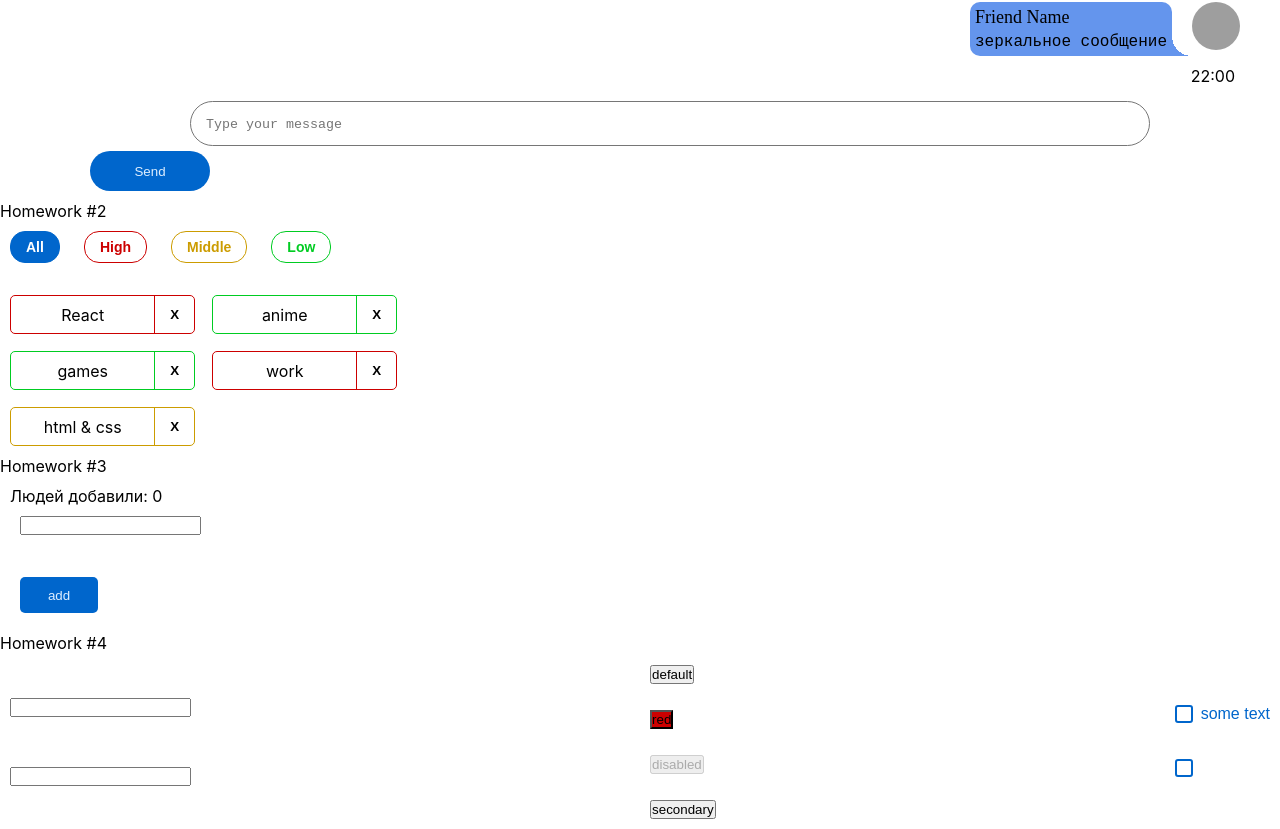
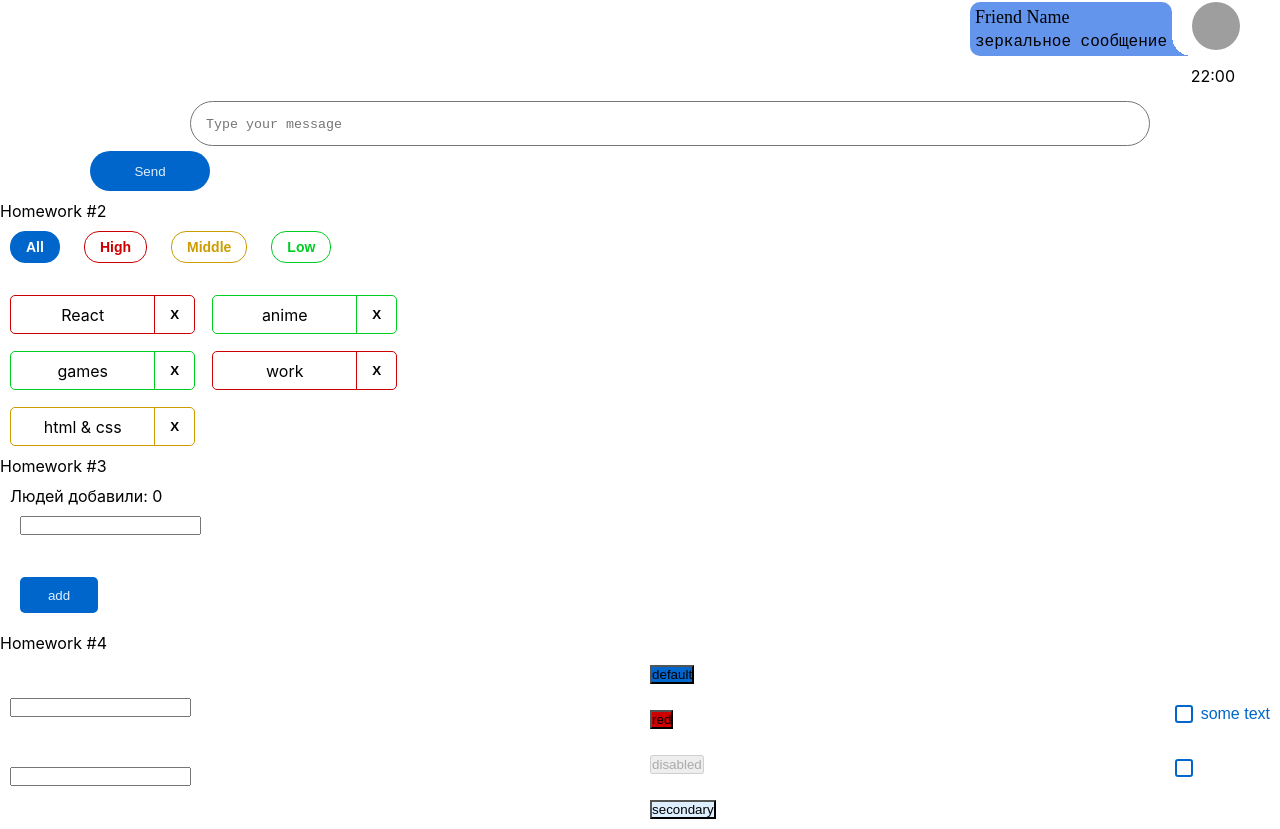
Before and after one commit to TommySheully/hws2-master, a React (Create React App) app: page / in a window 1280 px wide. Shown: the part 142-971 px from the top of the page. Built offline with nearby package versions, Linux system fonts and the light colour scheme; grey boxes are pictures that could not be loaded.

Commit message:
did hw-4 .secondary {     background-color: #DDEEFF; }
.default {
    background-color: #0066cc;
}

```diff
--- a/src/s2-homeworks/hw04/common/c2-SuperButton/SuperButton.module.css
+++ b/src/s2-homeworks/hw04/common/c2-SuperButton/SuperButton.module.css
@@ -2,12 +2,15 @@
 }
 
 .disabled {
+
 }
 
 .secondary {
+    background-color: #DDEEFF;
 }
 
 .default {
+    background-color: #0066cc;
 }
 
 .red {
--- a/src/s2-homeworks/hw04/common/c2-SuperButton/SuperButton.tsx
+++ b/src/s2-homeworks/hw04/common/c2-SuperButton/SuperButton.tsx
@@ -24,7 +24,8 @@ const SuperButton: React.FC<SuperButtonPropsType> = (
         //             ? ...
 
         + (disabled ? ' ' + s.disabled :
-            xType === 'red' ? ' ' + s.red : s.disabled)
+            xType === 'red' ? ' ' + s.red :
+                xType === 'secondary' ? ' ' + s.secondary : ' ' + s.default)
         + (className ? ' ' + className : '') // задачка на смешивание классов
 
     return (
```
Also changed, not shown: 11 other files (tests, documents, lock files or other folders).
